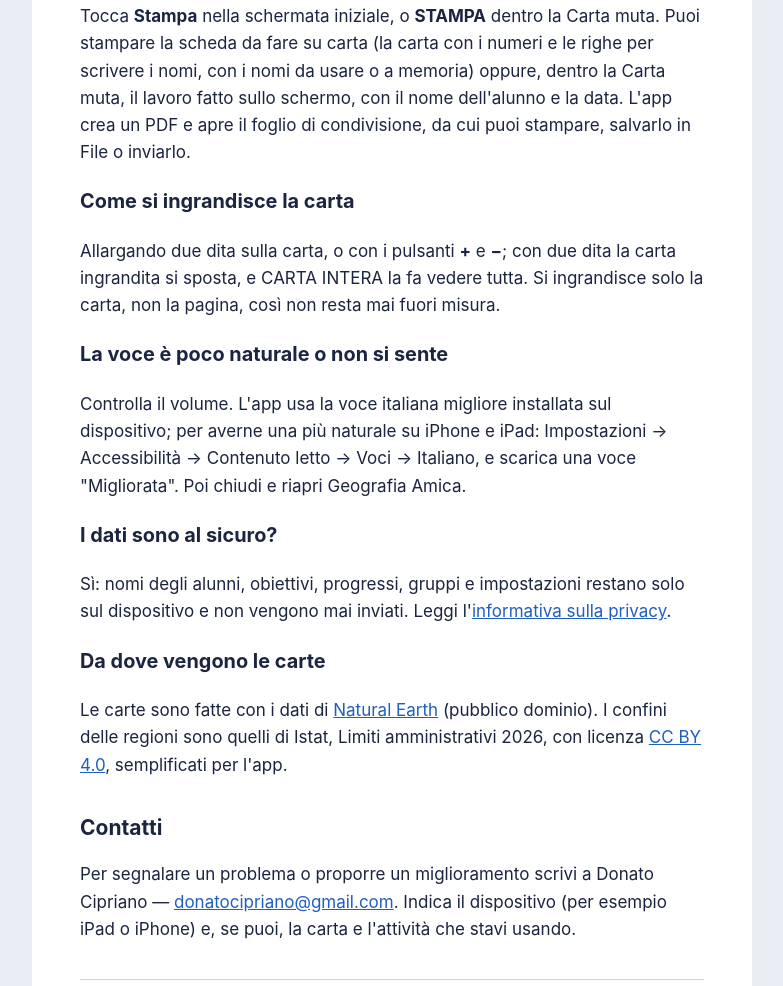
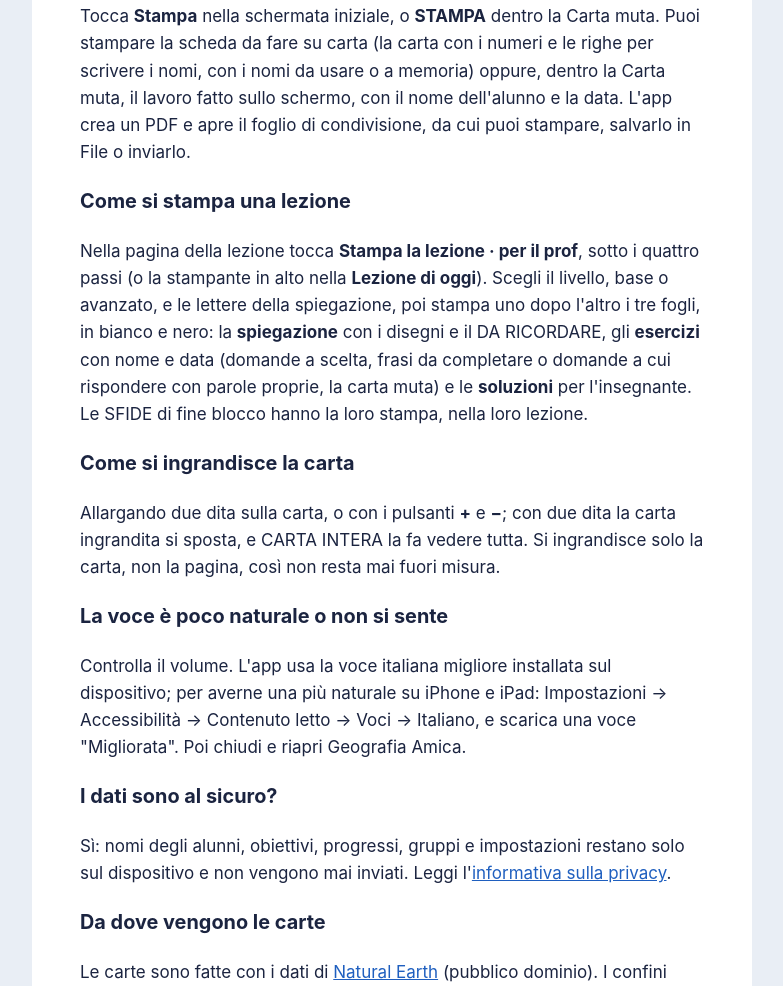
Before and after one commit to doncip82/geografia-amica, a plain HTML site: page index.html in a window 1280 px wide. Shown: the part 1441-2427 px from the top of the page, without its empty margins (248-1031 px from the left). Drawn offline with Linux system fonts and the light colour scheme.

Commit message:
Guida e supporto per la 1.3: la lezione da stampare, l'apertura, «Tutte le lezioni». Da pubblicare con la 1.3
Co-Authored-By: Claude Opus 5.5 <noreply@anthropic.com>

```diff
--- a/index.html
+++ b/index.html
@@ -52,6 +52,13 @@
   dentro la Carta muta, il lavoro fatto sullo schermo, con il nome dell'alunno e la data. L'app crea un PDF e apre il foglio
   di condivisione, da cui puoi stampare, salvarlo in File o inviarlo.</p>
 
+  <h3>Come si stampa una lezione</h3>
+  <p>Nella pagina della lezione tocca <strong>Stampa la lezione · per il prof</strong>, sotto i quattro passi (o la stampante
+  in alto nella <strong>Lezione di oggi</strong>). Scegli il livello, base o avanzato, e le lettere della spiegazione, poi stampa
+  uno dopo l'altro i tre fogli, in bianco e nero: la <strong>spiegazione</strong> con i disegni e il DA RICORDARE, gli
+  <strong>esercizi</strong> con nome e data (domande a scelta, frasi da completare o domande a cui rispondere con parole proprie,
+  la carta muta) e le <strong>soluzioni</strong> per l'insegnante. Le SFIDE di fine blocco hanno la loro stampa, nella loro lezione.</p>
+
   <h3>Come si ingrandisce la carta</h3>
   <p>Allargando due dita sulla carta, o con i pulsanti <strong>+</strong> e <strong>−</strong>; con due dita la carta
   ingrandita si sposta, e CARTA INTERA la fa vedere tutta. Si ingrandisce solo la carta, non la pagina, così non resta mai fuori misura.</p>
```
Also changed, not shown: guida.html (+3 -1 lines).
